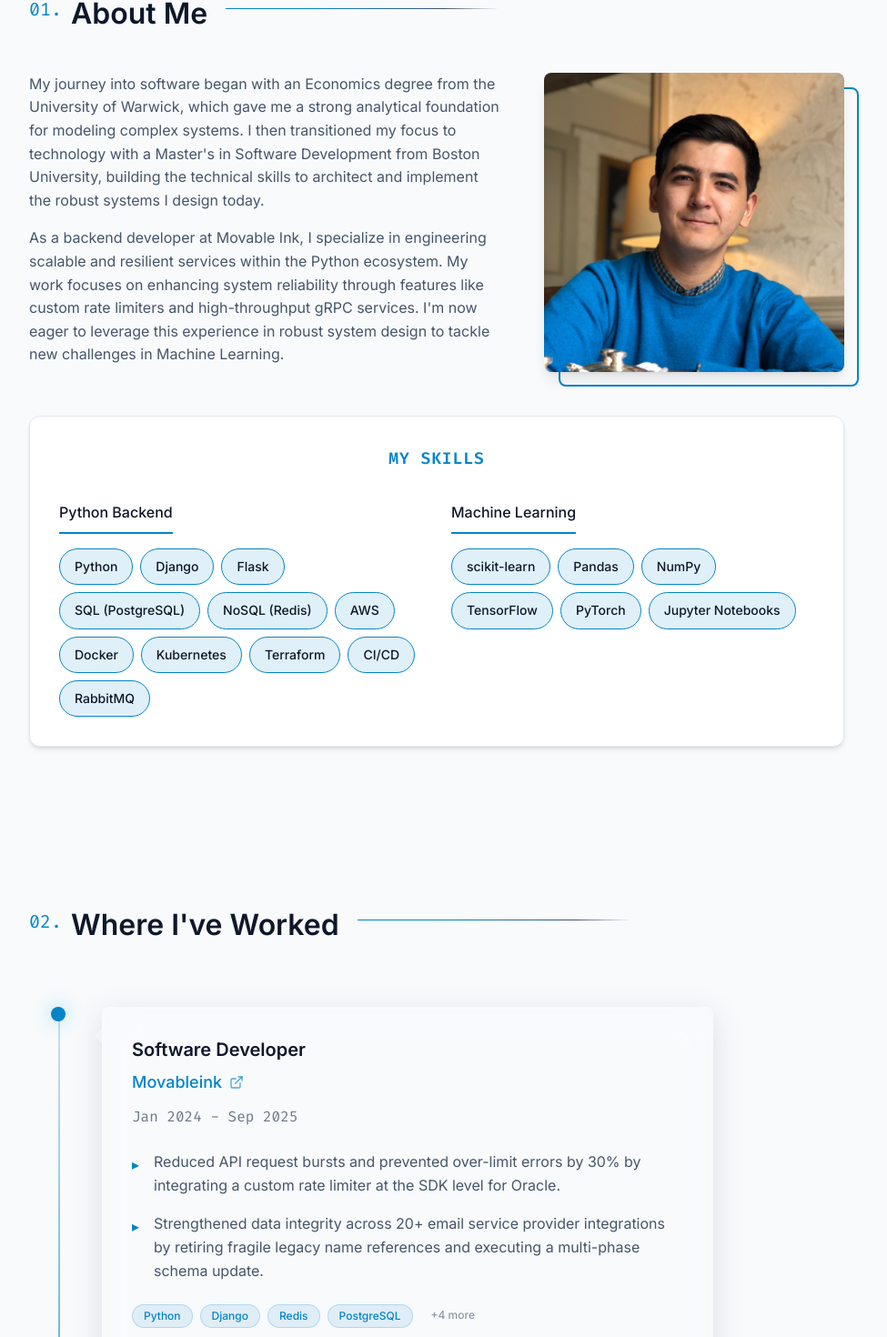
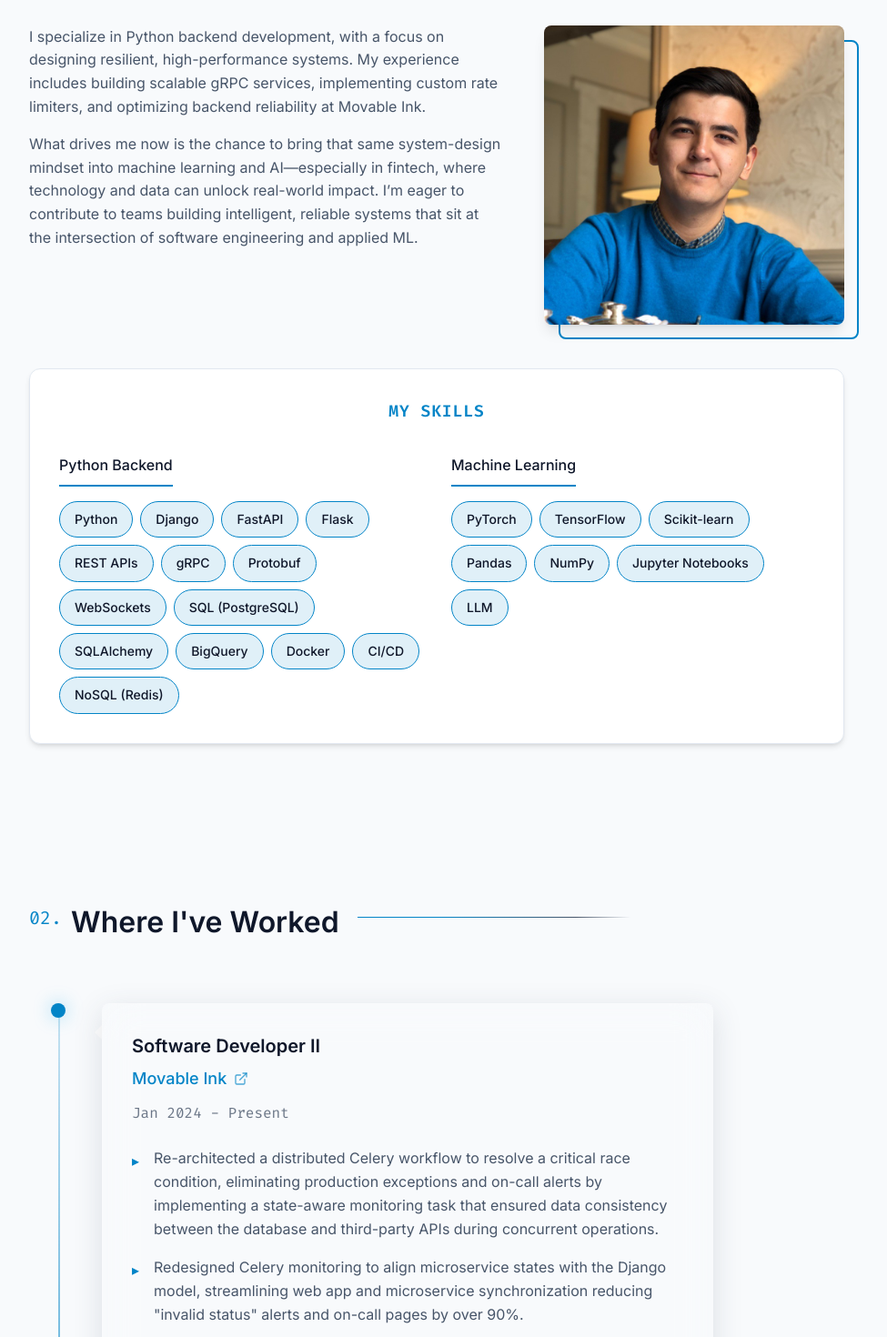
Before and after one commit to Samat220/ramazan-portfolio-v2, a Next.js app: page / in a window 1280 px wide. Shown: the part 1029-2499 px from the top of the page at 91% size, without its empty margins (160-1135 px from the left). Built offline with nearby package versions, Linux system fonts and the light colour scheme.

Commit message:
Update text on the website

```diff
--- a/package.json
+++ b/package.json
@@ -22,8 +22,8 @@
     "framer-motion": "^12.23.12",
     "lucide-react": "^0.544.0",
     "next": "15.5.3",
-    "react": "19.1.0",
-    "react-dom": "19.1.0",
+    "react": "^19.1.1",
+    "react-dom": "^19.1.1",
     "tailwind-merge": "^3.3.1",
     "zustand": "^5.0.8"
   },
--- a/src/components/common/back-to-top.tsx
+++ b/src/components/common/back-to-top.tsx
@@ -27,41 +27,16 @@ export function BackToTop() {
       {isVisible && (
         <motion.button
           onClick={scrollToTop}
-          className="fixed bottom-8 right-4 sm:right-6 md:right-8 z-50 p-3 bg-accent text-background rounded-full shadow-lg hover:bg-accent/90 transition-all duration-300 group"
-          initial={{ opacity: 0, scale: 0, y: 50 }}
-          animate={{ opacity: 1, scale: 1, y: 0 }}
-          exit={{ opacity: 0, scale: 0, y: 50 }}
+          className="fixed bottom-8 right-4 sm:right-6 md:right-8 z-50 p-3 bg-accent text-background rounded-full shadow-lg hover:bg-accent/90 transition-all duration-300"
+          initial={{ opacity: 0, scale: 0.8 }}
+          animate={{ opacity: 1, scale: 1 }}
+          exit={{ opacity: 0, scale: 0.8 }}
           whileHover={{ scale: 1.1, y: -2 }}
           whileTap={{ scale: 0.9 }}
-          transition={{
-            type: 'spring',
-            stiffness: 400,
-            damping: 30,
-          }}
+          transition={{ duration: 0.2, ease: 'easeOut' }}
           aria-label="Back to top"
         >
-          <motion.div
-            animate={{ y: [-1, 1, -1] }}
-            transition={{
-              repeat: Infinity,
-              duration: 2,
-              ease: 'easeInOut',
-            }}
-          >
-            <ChevronUp size={20} />
-          </motion.div>
-
-          {/* Ripple Effect */}
-          <motion.div
-            className="absolute inset-0 rounded-full border-2 border-accent"
-            initial={{ scale: 1, opacity: 1 }}
-            animate={{ scale: 1.5, opacity: 0 }}
-            transition={{
-              repeat: Infinity,
-              duration: 1.5,
-              ease: 'easeOut',
-            }}
-          />
+          <ChevronUp size={20} />
         </motion.button>
       )}
     </AnimatePresence>
--- a/src/components/common/experience-modal.tsx
+++ b/src/components/common/experience-modal.tsx
@@ -1,10 +1,13 @@
 'use client';
 
+import { X } from 'lucide-react';
 import { useModal } from '@/components/ui/modal-provider';
 import type { Experience } from '@/types';
 
 // This function defines the JSX that will appear inside the modal.
 function ExperienceModalContent({ job }: { job: Experience }) {
+  const { closeModal } = useModal();
+
   return (
     // By applying your existing .glass-card class here, we ensure the modal
     // perfectly matches the style of your featured project cards.
@@ -26,6 +29,13 @@ function ExperienceModalContent({ job }: { job: Experience }) {
           </a>
           <p className="text-sm text-secondary font-mono mt-2">{job.period}</p>
         </div>
+        <button
+          onClick={closeModal}
+          className="p-2 text-secondary hover:text-primary transition-colors duration-200 rounded-lg hover:bg-secondary/10"
+          aria-label="Close modal"
+        >
+          <X className="h-6 w-6" />
+        </button>
       </header>
 
       {/* Modal Body with scrolling for long content */}
--- a/src/components/sections/about.tsx
+++ b/src/components/sections/about.tsx
@@ -18,21 +18,18 @@ export function About() {
         >
           {/* ✅ UPDATED PARAGRAPH 1 */}
           <p className="text-secondary">
-            My journey into software began with an Economics degree from the
-            University of Warwick, which gave me a strong analytical foundation
-            for modeling complex systems. I then transitioned my focus to
-            technology with a Master's in Software Development from Boston
-            University, building the technical skills to architect and implement
-            the robust systems I design today.
+            I specialize in Python backend development, with a focus on
+            designing resilient, high-performance systems. My experience
+            includes building scalable gRPC services, implementing custom rate
+            limiters, and optimizing backend reliability at Movable Ink.
           </p>
           {/* ✅ UPDATED PARAGRAPH 2 */}
           <p className="text-secondary">
-            As a backend developer at Movable Ink, I specialize in engineering
-            scalable and resilient services within the Python ecosystem. My work
-            focuses on enhancing system reliability through features like custom
-            rate limiters and high-throughput gRPC services. I'm now eager to
-            leverage this experience in robust system design to tackle new
-            challenges in Machine Learning.
+            What drives me now is the chance to bring that same system-design
+            mindset into machine learning and AI—especially in fintech, where
+            technology and data can unlock real-world impact. I’m eager to
+            contribute to teams building intelligent, reliable systems that sit
+            at the intersection of software engineering and applied ML.
           </p>
         </ScrollReveal>
 
--- a/src/components/sections/projects.tsx
+++ b/src/components/sections/projects.tsx
@@ -15,7 +15,7 @@ export function Projects() {
 
   const featuredProjects = projects.filter(p => p.featured);
   const otherProjects = projects.filter(p => !p.featured);
-  const GRID_LIMIT = 6;
+  const GRID_LIMIT = 3;
   const projectsToShow = showMoreProjects
     ? otherProjects
     : otherProjects.slice(0, GRID_LIMIT);
--- a/src/data/config.ts
+++ b/src/data/config.ts
@@ -3,7 +3,7 @@ import { PersonalInfo, NavLink, Experience, Project } from '@/types';
 export const personalInfo: PersonalInfo = {
   name: 'Ramazan Samat',
   greeting: 'Hi, my name is',
-  intro: 'I engineer scalable backend systems.',
+  intro: 'I bring data-driven solutions to life.',
   email: 'samatramazan.dev@gmail.com',
   linkedin: 'https://linkedin.com/in/samatr',
   github: 'https://github.com/Samat220',
@@ -11,7 +11,7 @@ export const personalInfo: PersonalInfo = {
   resume:
     'https://oysrscezxk9outav.public.blob.vercel-storage.com/resume/ramazan_samat.pdf',
   photo: '/my_info/headshot.jpeg',
-  bio: "A Software Developer specializing in building robust integrations and backend services at Movable Ink.  My work focuses on enhancing system reliability by implementing custom rate limiters, strengthening data integrity through multi-phase schema updates, and developing high-throughput gRPC services. With a Master's in Software Development from Boston University, I'm passionate about applying my skills in system design to new challenges. ",
+  bio: 'A Software Developer specializing in Python, with a proven record of building high-performance backend services and ensuring data integrity for millions of users. My background in economics and expertise in backend engineering drive my passion for solving complex challenges in fintech and machine learning.',
 };
 
 export const navLinks: NavLink[] = [
@@ -23,21 +23,23 @@ export const navLinks: NavLink[] = [
 
 export const experience: Experience[] = [
   {
-    company: 'Movableink',
+    company: 'Movable Ink',
     companyUrl: 'https://movableink.com/',
-    role: 'Software Developer',
-    period: 'Jan 2024 - Sep 2025',
+    role: 'Software Developer II',
+    period: 'Jan 2024 - Present',
     description: [
-      'Reduced API request bursts and prevented over-limit errors by 30% by integrating a custom rate limiter at the SDK level for Oracle.',
-      'Strengthened data integrity across 20+ email service provider integrations by retiring fragile legacy name references and executing a multi-phase schema update.',
+      'Re-architected a distributed Celery workflow to resolve a critical race condition, eliminating production exceptions and on-call alerts by implementing a state-aware monitoring task that ensured data consistency between the database and third-party APIs during concurrent operations.',
+      'Redesigned Celery monitoring to align microservice states with the Django model, streamlining web app and microservice synchronization reducing "invalid status" alerts and on-call pages by over 90%.',
+      'Delivered an end-to-end migration from name-based to ID-based identifiers for a core feature, reducing configuration errors by 90%. This effort involved deprecating legacy fields, implementing GraphQL mutations and resolvers, executing data migrations, and refactoring the React/MUI front end.',
+      'Architected and implemented a unified protobuf schema to consolidate disparate ESP-specific definitions, enabling scalable, multi-ESP campaign message generation.',
       'Enhanced the efficiency and reliability of internal microservice communication by developing and maintaining high-throughput gRPC-based services.',
-      'Implemented real-time data processing pipelines handling 10M+ requests per hour.',
       'Increased team development velocity by leading the adoption and integration of AI coding tools into the engineering workflow.',
-      'Wrote documentation for best practices for the django migrations, improving team onboarding and knowledge sharing.',
     ],
     skills: [
       'Python',
       'Django',
+      'FastAPI',
+      'Podman',
       'Redis',
       'PostgreSQL',
       'AWS',
@@ -48,7 +50,7 @@ export const experience: Experience[] = [
   },
   {
     company: 'Lucky Financial',
-    companyUrl: 'https://lucky.finance/',
+    companyUrl: 'https://thelucky.app/',
     role: 'Software Developer',
     period: 'Dec 2022 - Oct 2023',
     description: [
@@ -63,7 +65,7 @@ export const experience: Experience[] = [
       'React',
       'TypeScript',
       'Python',
-      'FastAPI',
+      'Node.js',
       'PostgreSQL',
       'Celery',
       'Redis',
@@ -78,8 +80,8 @@ export const projects: Project[] = [
     featured: true,
     title: 'AI Powered Job Application Tracker',
     description:
-      'A full-stack dashboard designed to streamline the job search process. This tool centralizes application tracking and provides data-driven insights through visualizations. Its core feature is an automated email parsing pipeline using Celery and Redis that ingests and categorizes new applications and interview requests in real-time.',
-    technologies: ['Python', 'Flask', 'scikit-learn', 'Pandas', 'Docker'],
+      'A full-stack dashboard I built to streamline the job search by automating the most time-consuming part: tailoring resumes and cover letters. This tool centralizes application tracking and leverages the Google Gemini API to intelligently customize application documents for each specific job description.',
+    technologies: ['TypeScript', 'Firebase', 'SQL', 'Gemini', 'LLM', 'AI/ML'],
     githubUrl: 'https://github.com/Samat220/job-search-dashboard',
     liveUrl: 'https://job-search-dashboard-2e24c.web.app/',
     screenshots: {
@@ -91,8 +93,8 @@ export const projects: Project[] = [
     featured: true,
     title: 'Media Picker & Spin Wheel',
     description:
-      "A web app built to solve the endless debate of 'what to watch or play next.' Users can catalog their media into filterable lists, and the app's centerpiece is an interactive spinning wheel that randomly selects a choice, making decisions fun and easy.",
-    technologies: ['Python', 'Kafka', 'AWS Lambda', 'DynamoDB', 'Terraform'],
+      "A web app built to solve the endless debate of 'what to watch or play next?' Users can catalog their media into filterable lists, and the app's centerpiece is an interactive spinning wheel that randomly selects a choice, making decisions fun and easy.",
+    technologies: ['FastAPI', 'SQLite', 'Tailwind', 'Python'],
     githubUrl: 'https://github.com/Samat220/Choose-for-me',
     liveUrl: null, // Replace
     screenshots: {
@@ -150,24 +152,28 @@ export const projects: Project[] = [
 export const backendSkills: string[] = [
   'Python',
   'Django',
+  'FastAPI',
   'Flask',
+  'REST APIs',
+  'gRPC',
+  'Protobuf',
+  'WebSockets',
   'SQL (PostgreSQL)',
+  'SQLAlchemy',
+  'BigQuery',
+  'Docker',
+  'CI/CD',
   'NoSQL (Redis)',
-  'AWS',
-  'Docker',
-  'Kubernetes',
-  'Terraform',
-  'CI/CD',
-  'RabbitMQ',
 ];
 
 export const mlSkills: string[] = [
-  'scikit-learn',
+  'PyTorch',
+  'TensorFlow',
+  'Scikit-learn',
   'Pandas',
   'NumPy',
-  'TensorFlow',
-  'PyTorch',
   'Jupyter Notebooks',
+  'LLM',
 ];
 
 // Site metadata
```
Also changed, not shown: 1 other file (tests, documents, lock files or other folders).
